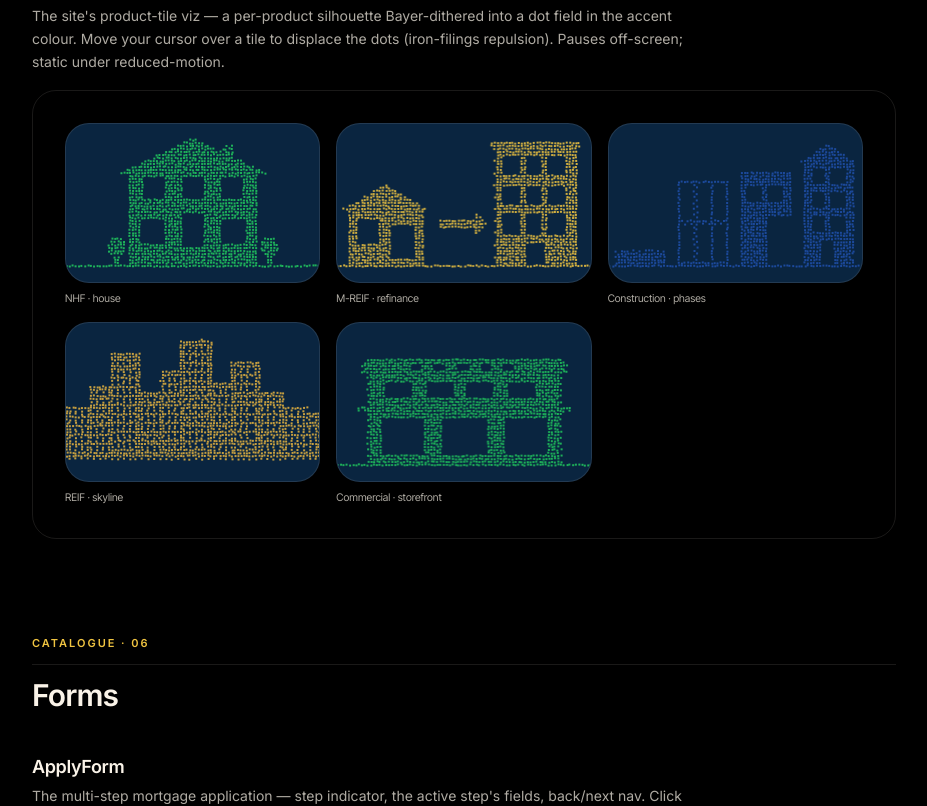
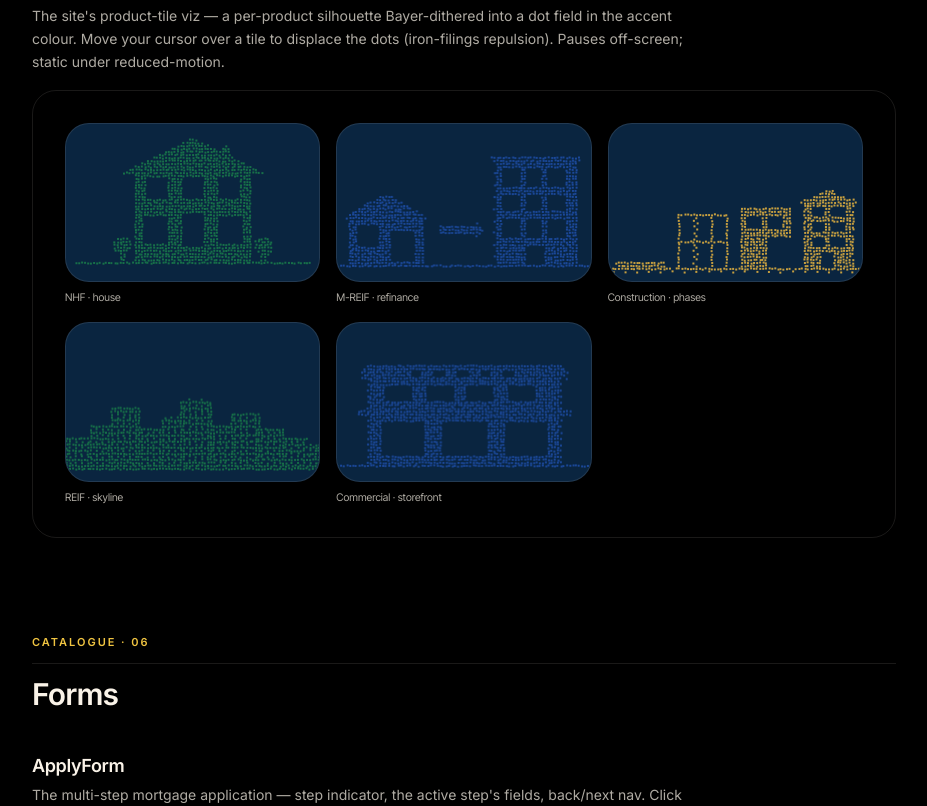
Before and after one commit to LobzyJay/agmb-design-system, a Next.js app: page / in a window 1280 px wide. Shown: the part 4720-5526 px from the top of the page, without its empty margins (320-1247 px from the left). Built offline with nearby package versions, Linux system fonts and the light colour scheme; no server answers.

Commit message:
Fix viz stretching: draw silhouette in fixed-AR box (bottom-anchored, centred) + per-viz AR

```diff
--- a/app/page.tsx
+++ b/app/page.tsx
@@ -39,11 +39,11 @@ const NAV = [
 ];
 
 const VIZ = [
-  { kind: "nhf", label: "NHF · house", accent: "#22C55E" },
-  { kind: "mreif", label: "M-REIF · refinance", accent: "#F0C441" },
-  { kind: "construction", label: "Construction · phases", accent: "#1F4FA8" },
-  { kind: "reif", label: "REIF · skyline", accent: "#E0B040" },
-  { kind: "commercial", label: "Commercial · storefront", accent: "#22C55E" },
+  { kind: "nhf", label: "NHF · house", accent: "#1A7A4A", ar: 1.5 },
+  { kind: "mreif", label: "M-REIF · refinance", accent: "#1F4FA8", ar: 1.8 },
+  { kind: "construction", label: "Construction · phases", accent: "#E0B040", ar: 2.4 },
+  { kind: "reif", label: "REIF · skyline", accent: "#1A7A4A", ar: 2.8 },
+  { kind: "commercial", label: "Commercial · storefront", accent: "#1F4FA8", ar: 1.7 },
 ];
 
 const BRAND = [
@@ -190,8 +190,8 @@ export default function DesignSystem() {
             <div className="grid w-full grid-cols-2 gap-4 md:grid-cols-3">
               {VIZ.map((v) => (
                 <div key={v.kind} className="flex flex-col gap-2">
-                  <div className="h-40 overflow-hidden rounded-xl border border-cream-warm/10 bg-navy">
-                    <TileViz viz={v.kind} accent={v.accent} />
+                  <div className="aspect-[16/10] overflow-hidden rounded-xl border border-cream-warm/10 bg-navy">
+                    <TileViz viz={v.kind} accent={v.accent} ar={v.ar} />
                   </div>
                   <span className="text-[10.5px] text-text-muted-on-navy" style={{ fontFamily: "var(--font-numeric)" }}>{v.label}</span>
                 </div>
@@ -221,14 +221,14 @@ export default function DesignSystem() {
           <Specimen name="Product bento" description="The site's product grid — cream tiles with the dithered viz on the right. Flagship + 2-stack on top, two tiles below. Hover a tile to lift it and displace the viz dots." surface="none">
             <div className="w-full">
               <BentoGrid
-                flagship={<BentoTile flagship viz="nhf" accent="#1A7A4A" category="Mortgage" name="NHF Mortgage" rate="6.0% p.a." copy="The National Housing Fund route for working Nigerians on a payslip — up to 30 years." link="Check NHF eligibility" />}
+                flagship={<BentoTile flagship viz="nhf" ar={1.5} accent="#1A7A4A" category="Mortgage" name="NHF Mortgage" rate="6.0% p.a." copy="The National Housing Fund route for working Nigerians on a payslip — up to 30 years." link="Check NHF eligibility" />}
                 stack={[
-                  <BentoTile key="m" viz="mreif" accent="#1F4FA8" category="Refinance" name="M-REIF" rate="9.5%" copy="Refinance for the self-employed, on cash flow." />,
-                  <BentoTile key="c" viz="construction" accent="#E0B040" category="Build" name="Construction Finance" rate="16%" copy="Stage-by-stage drawdowns." />,
+                  <BentoTile key="m" viz="mreif" ar={1.8} accent="#1F4FA8" category="Refinance" name="M-REIF" rate="9.5%" copy="Refinance for the self-employed, on cash flow." />,
+                  <BentoTile key="c" viz="construction" ar={2.4} accent="#E0B040" category="Build" name="Construction Finance" rate="16%" copy="Stage-by-stage drawdowns." />,
                 ]}
                 bottom={[
-                  <BentoTile key="x" viz="commercial" accent="#1F4FA8" category="Commercial" name="Commercial" rate="18%" copy="Offices, retail and mixed-use developments." />,
-                  <BentoTile key="r" viz="reif" accent="#1A7A4A" category="Invest" name="Real Estate Investment" rate="14%" copy="Income-property finance for investors." />,
+                  <BentoTile key="x" viz="commercial" ar={1.7} accent="#1F4FA8" category="Commercial" name="Commercial" rate="18%" copy="Offices, retail and mixed-use developments." />,
+                  <BentoTile key="r" viz="reif" ar={2.8} accent="#1A7A4A" category="Invest" name="Real Estate Investment" rate="14%" copy="Income-property finance for investors." />,
                 ]}
               />
             </div>
--- a/components/sections/BentoGrid.tsx
+++ b/components/sections/BentoGrid.tsx
@@ -20,10 +20,12 @@ export interface BentoTileProps {
   viz?: string;
   /** Accent colour (hex) for the viz dot field. */
   accent?: string;
+  /** Viz aspect ratio (w:h) so the silhouette never stretches to the tile. */
+  ar?: number;
   className?: string;
 }
 
-export const BentoTile: React.FC<BentoTileProps> = ({ category, name, copy, rate, link = "Learn more", href = "#", flagship, icon, viz, accent = "#1F4FA8", className }) => (
+export const BentoTile: React.FC<BentoTileProps> = ({ category, name, copy, rate, link = "Learn more", href = "#", flagship, icon, viz, accent = "#1F4FA8", ar, className }) => (
   <a href={href} className={cn("tile", flagship && "tile--flagship", className)}>
     <div className="tile__content">
       <div className="tile__top">
@@ -39,7 +41,7 @@ export const BentoTile: React.FC<BentoTileProps> = ({ category, name, copy, rate
     </div>
     {viz && (
       <div className="tile-viz">
-        <TileViz viz={viz} accent={accent} />
+        <TileViz viz={viz} accent={accent} ar={ar} />
       </div>
     )}
   </a>
--- a/components/viz/TileViz.tsx
+++ b/components/viz/TileViz.tsx
@@ -23,10 +23,13 @@ export interface TileVizProps {
   viz: keyof typeof SILHOUETTES | string;
   /** Accent colour (hex) for the dot field. */
   accent?: string;
+  /** Aspect ratio (w:h) the silhouette is drawn at, so it never stretches to
+   *  the container. Skylines suit wider (≈2.6), houses ≈1.6. */
+  ar?: number;
   className?: string;
 }
 
-export const TileViz: React.FC<TileVizProps> = ({ viz, accent = "#22C55E", className }) => {
+export const TileViz: React.FC<TileVizProps> = ({ viz, accent = "#22C55E", ar = 1.7, className }) => {
   const hostRef = React.useRef<HTMLDivElement>(null);
   const canvasRef = React.useRef<HTMLCanvasElement>(null);
 
@@ -59,7 +62,18 @@ export const TileViz: React.FC<TileVizProps> = ({ viz, accent = "#22C55E", class
       const off = document.createElement("canvas");
       off.width = Math.floor(cw); off.height = Math.floor(ch);
       const octx = off.getContext("2d")!;
-      silhouette!(octx, off.width, off.height);
+      // Draw the silhouette inside a fixed-AR box so it keeps its proportions
+      // regardless of the container shape: fit by the tighter axis, centre
+      // horizontally, anchor to the bottom (so the building stays grounded).
+      let bw = off.width;
+      let bh = bw / ar;
+      if (bh > off.height) { bh = off.height; bw = bh * ar; }
+      const ox = (off.width - bw) / 2;
+      const oy = off.height - bh;
+      octx.save();
+      octx.translate(ox, oy);
+      silhouette!(octx, bw, bh);
+      octx.restore();
       const data = octx.getImageData(0, 0, off.width, off.height).data;
 
       particles = [];
```
